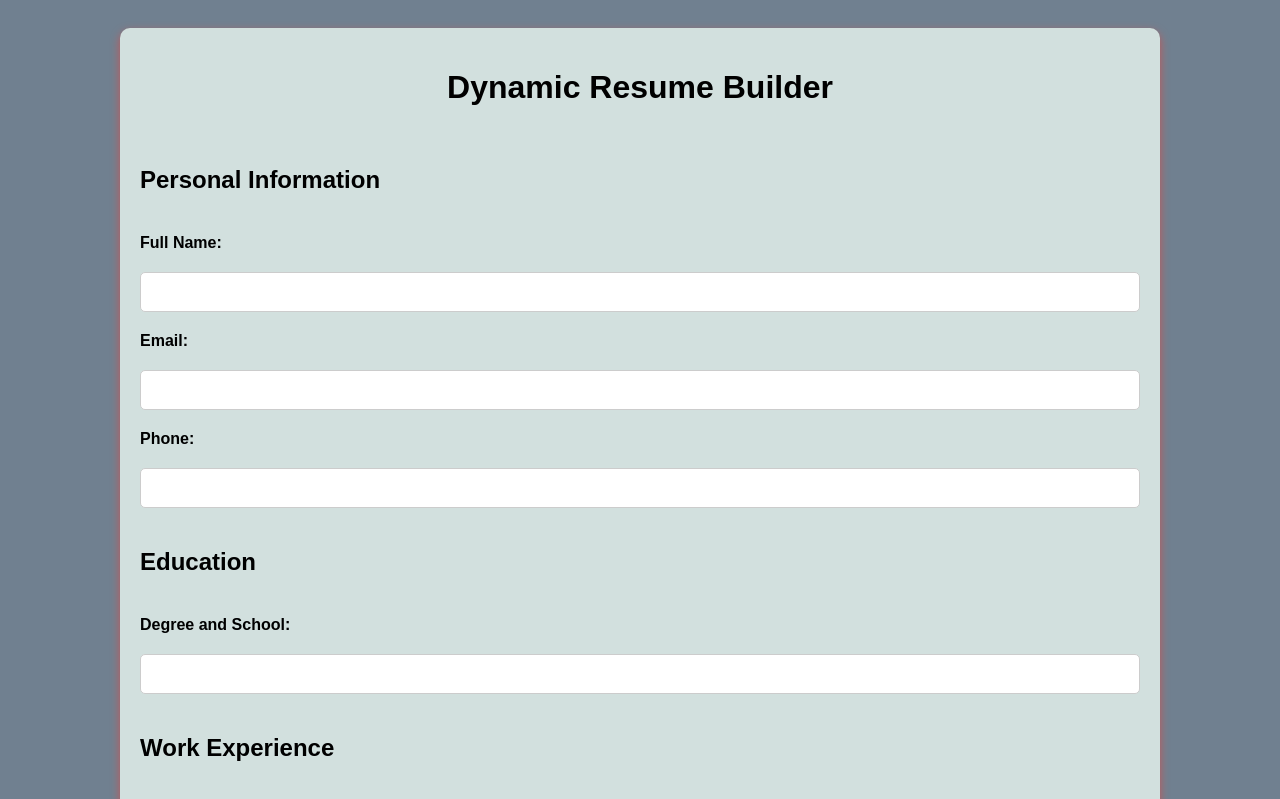
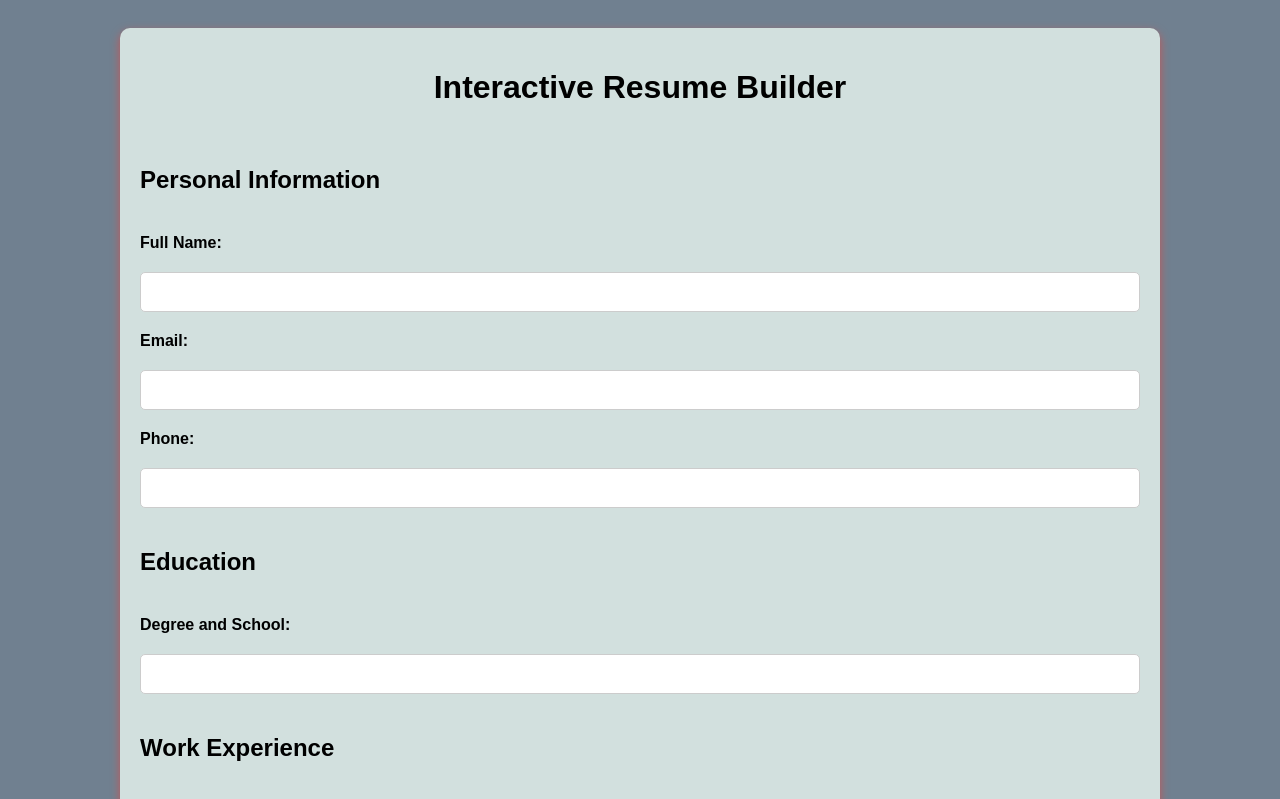
Before and after one commit to KhalidGhani333/Hackathon, a plain HTML site: page milestone-3-4-5/index.html in a window 1280 px wide. Shown: the top 799 px of the page. Drawn offline with Linux system fonts and the light colour scheme.

Commit message:
update by editable function

```diff
--- a/milestone-3-4-5/index.html
+++ b/milestone-3-4-5/index.html
@@ -10,7 +10,7 @@
 
 
     <div class="container">
-        <h1>Dynamic Resume Builder</h1>
+        <h1>Interactive Resume Builder </h1>
 
         <!--capture user input -->
         <form id="resume-form">
```
